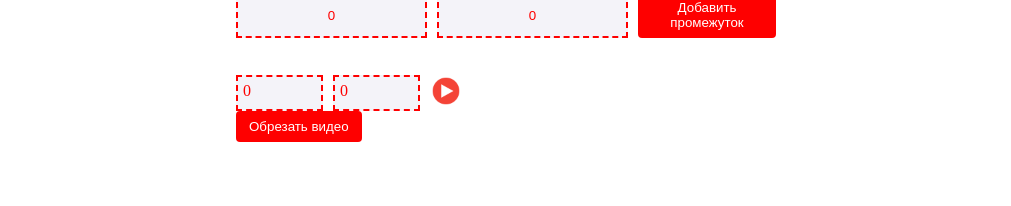
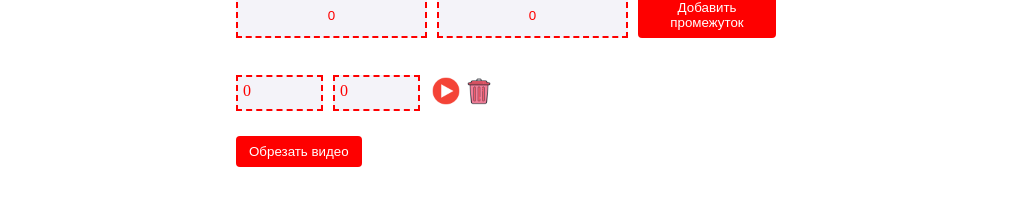
Before and after one commit to toadwritecode/video-editor-interface, a Vue app: page /video-player/1 in a window 1280 px wide. Both pictures are taken after a click on the button "Добавить промежуток". Shown: the part 536-742 px from the top of the page, without its empty margins (134-1145 px from the left). Built offline with nearby package versions, Linux system fonts and the light colour scheme.

Commit message:
удаление интервалов

```diff
--- a/src/components/VideoPlayer.vue
+++ b/src/components/VideoPlayer.vue
@@ -16,10 +16,11 @@
         <div class="interval">{{interval.start}}</div>
         <div class="interval">{{interval.end}}</div>
         <div class="play" @click="play(index)"><img src="../assets/icons8-play-button-48.png" alt="" width="32"></div>
+        <img class="delete" @click="deleteImage" src="../assets/bascket.png" width="36px"/>
       </div>
     </div>
 
-    <button class="add-interval-button" @click="cropVideo">Обрезать видео</button>
+    <button class="cut-button" @click="cropVideo">Обрезать видео</button>
   </div>
 
 </template>
@@ -37,6 +38,10 @@ export default {
     };
   },
   methods: {
+    deleteImage(index) {
+      this.intervals.splice(index, 1);
+    },
+
     addTimeCode() {
       const start = parseFloat(this.startTime);
       const end = parseFloat(this.endTime);
@@ -124,7 +129,7 @@ export default {
   color: #fe0000;
 }
 
-.add-interval-button {
+.add-interval-button, .cut-button {
   outline: 0;
   border: 0;
   color: #fff;
@@ -141,6 +146,7 @@ export default {
 .intervals {
   margin-top: 25px;
   display: flex;
+  position: relative;
 }
 
 .interval {
@@ -159,4 +165,16 @@ export default {
   flex-wrap: wrap;
 }
 
+.delete {
+  position: absolute;
+  z-index: 999;
+  left: 225px;
+  top: -1px;
+  color: #fe0000;
+}
+
+.cut-button {
+  margin-top: 25px;
+}
+
 </style>
```
Also changed, not shown: src/assets/bascket.png (added).
